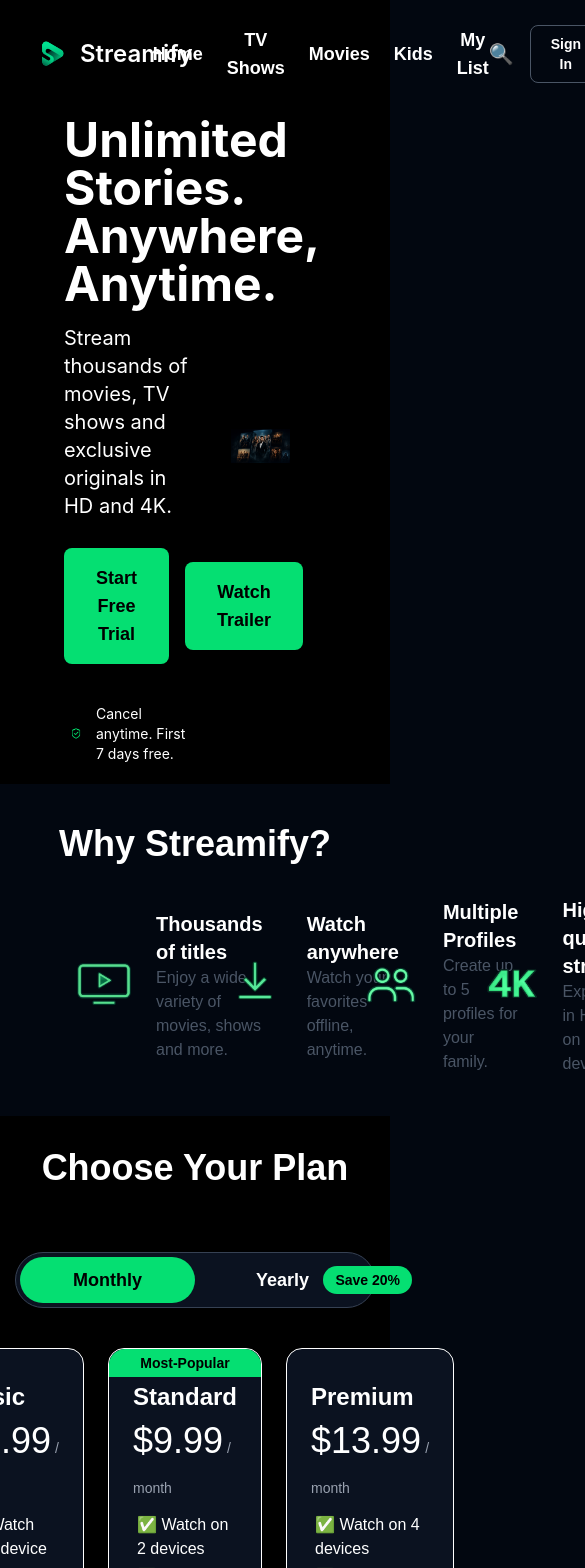
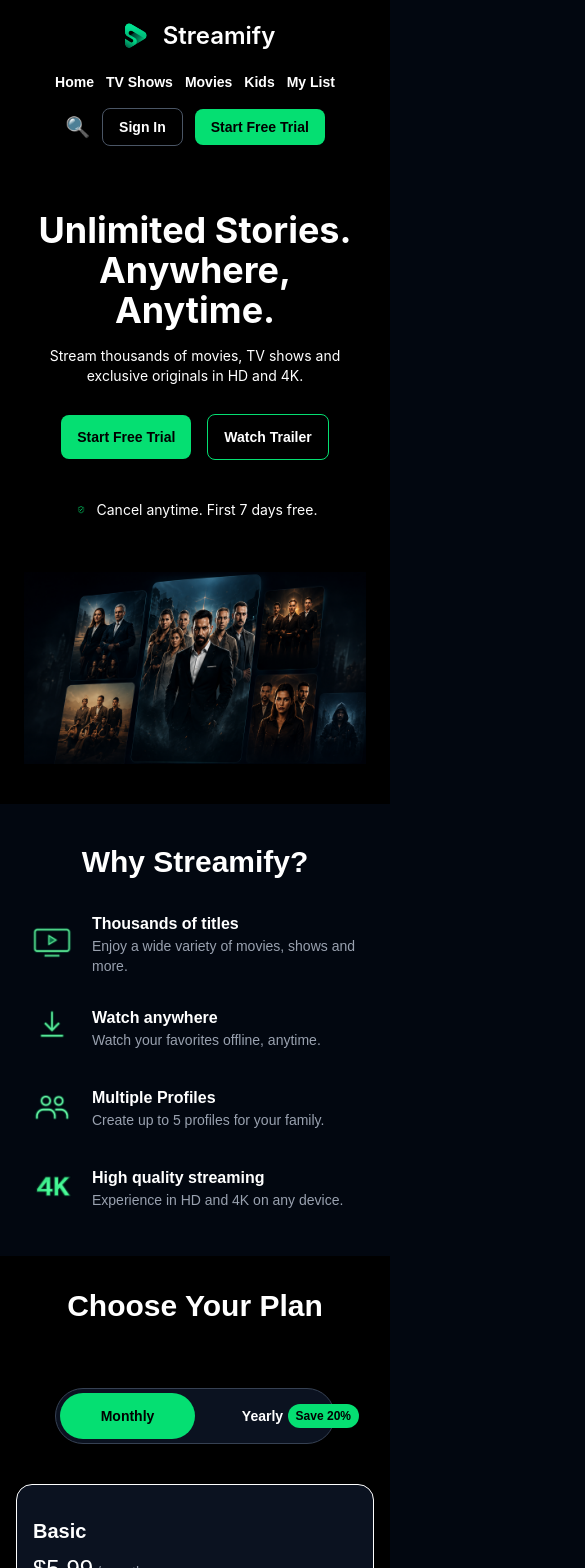
Before and after one commit to sadeenotaibi216/streamify, a React (Vite) app: page /kids in a window 390 px wide. Shown: the top 1568 px of the page, 585 px wide, since content can reach past the window. Built offline with nearby package versions, Linux system fonts and the light colour scheme.

Commit message:
responsive

```diff
--- a/src/components/Cards.jsx
+++ b/src/components/Cards.jsx
@@ -15,23 +15,23 @@ function Card({
   const popular = userPlan === "monthly" ? popularm : populary;
 
   return (
-    <div className="relative flex flex-col bg-[#0B1220] text-white rounded-2xl p-6 w-72 border">
+    <div className="relative flex flex-col bg-[#0B1220] text-white rounded-2xl p-4 md:p-6 w-full sm:w-72 border">
       {popular && (
         <p className="border-green-400 absolute top-0 left-0 w-full bg-green-400 text-black text-center rounded-t-2xl py-1 text-sm font-bold">
           Most-Popular
         </p>
       )}
 
-      <h2 className="text-2xl font-bold mt-2">{title}</h2>
+      <h2 className="text-xl md:text-2xl font-bold mt-4">{title}</h2>
 
-      <p className="text-4xl mt-2">
+      <p className="text-2xl md:text-4xl mt-2">
         ${price}
         <span className="text-sm font-normal text-gray-400 px-1 py-1">
           / {userPlan === "monthly" ? "month" : "year"}
         </span>
       </p>
 
-      <ul className="mt-2 space-y-1 px-1 py-1 mb-4">
+      <ul className="mt-2 space-y-1 px-1 py-1 mb-4 text-sm md:text-base">
         {features.map((feature, index) => (
           <li key={index}>✅ {feature}</li>
         ))}
@@ -53,7 +53,7 @@ function Card({
 function Cards({ userPlan }) {
   return (
     <>
-      <div className="flex gap-6 justify-center mt-10">
+      <div className="flex flex-wrap gap-6 justify-center mt-10 px-4">
         <Card
           title="Basic"
           monthlyPrice="5.99"
@@ -97,7 +97,7 @@ function Cards({ userPlan }) {
         />
       </div>
 
-      <div className="flex gap-2 text-white font-sans justify-center mt-5 items-center">
+      <div className="flex gap-2 text-white font-sans justify-center mt-5 items-center px-4 text-center">
         <img src="/logo.png" alt="Streamify-logo" className="w-10 h-10" />
         <p>Secure Payments . Cancel Anytime</p>
       </div>
--- a/src/components/Footer.jsx
+++ b/src/components/Footer.jsx
@@ -1,27 +1,29 @@
 function FooterLink({ children }) {
-  return <p className="text-gray-400 mb-2">{children}</p>;
+  return <p className="text-gray-400 mb-2 text-sm md:text-base">{children}</p>;
 }
 
 function Footer() {
   return (
-    <>
-      <div className="flex justify-between ml-30 text-white mt-5">
+    <div className="text-white mt-5 px-6 md:px-16 py-8">
+      <div className="flex flex-col md:flex-row justify-between gap-10">
         <div>
           <div className="flex items-center gap-2">
             <img src="/logo.png" alt="Streamify-logo" className="w-10 h-10" />
             <span className="text-2xl font-semibold font-sans">Streamify</span>
           </div>
 
-          <p className="text-xl font-sans text-gray-400 mt-3">
+          <p className="text-base md:text-xl font-sans text-gray-400 mt-3">
             Your favorite stories, all in one place.
             <br />
             Stream anytime, anywhere.
           </p>
         </div>
 
-        <div className="flex gap-20 mr-30">
+        <div className="flex flex-wrap gap-10 md:gap-20">
           <div>
-            <p className="font-semibold text-xl mb-4">Browse</p>
+            <p className="font-semibold text-lg md:text-xl mb-2 md:mb-4">
+              Browse
+            </p>
             <FooterLink>TV Shows</FooterLink>
             <FooterLink>Movies</FooterLink>
             <FooterLink>Kids</FooterLink>
@@ -29,7 +31,9 @@ function Footer() {
           </div>
 
           <div>
-            <p className="font-semibold text-xl mb-4">Company</p>
+            <p className="font-semibold text-lg md:text-xl mb-2 md:mb-4">
+              Company
+            </p>
             <FooterLink>About Us</FooterLink>
             <FooterLink>Careers</FooterLink>
             <FooterLink>Press</FooterLink>
@@ -37,7 +41,9 @@ function Footer() {
           </div>
 
           <div>
-            <p className="font-semibold text-xl mb-4">Support</p>
+            <p className="font-semibold text-lg md:text-xl mb-2 md:mb-4">
+              Support
+            </p>
             <FooterLink>Help Center</FooterLink>
             <FooterLink>Terms of Use</FooterLink>
             <FooterLink>Privacy Policy</FooterLink>
@@ -45,7 +51,7 @@ function Footer() {
           </div>
         </div>
       </div>
-    </>
+    </div>
   );
 }
 
--- a/src/components/Header.jsx
+++ b/src/components/Header.jsx
@@ -11,34 +11,31 @@ function Header() {
     {
       text: "Sign In",
       className:
-        "border border-gray-600 px-5 py-2 rounded-lg hover:border-white",
+        "border border-gray-600 px-4 py-2 rounded-lg hover:border-white",
     },
     {
       text: "Start Free Trial",
       className:
-        "bg-green-400 text-black px-5 py-2 rounded-lg hover:bg-green-300 hover:text-black",
+        "bg-green-400 text-black px-4 py-2 rounded-lg hover:bg-green-300 hover:text-black",
     },
   ];
 
   return (
-    <div className="bg-black text-white flex items-center justify-between px-8 py-4">
+    <div className="bg-black text-white flex flex-col md:flex-row items-center justify-between px-4 md:px-8 py-4 gap-4">
       <div className="flex items-center gap-2">
         <img src="/logo.png" alt="Streamify-logo" className="w-10 h-10" />
         <span className="text-2xl font-semibold font-sans">Streamify</span>
       </div>
-      <div className="flex items-center gap-6 text-lg">
+
+      <div className="flex flex-wrap justify-center items-center gap-3 md:gap-6 text-sm md:text-lg">
         {navButtons.map((button) => (
-          <Button
-            key={button}
-
-            className="hover:text-green-400"
-          >
+          <Button key={button} className="hover:text-green-400">
             {button}
           </Button>
         ))}
       </div>
 
-      <div className="flex items-center gap-4 text-sm">
+      <div className="flex flex-wrap justify-center items-center gap-3 md:gap-4 text-sm">
         {actionButtons.map((button) => (
           <Button key={button.text} className={button.className}>
             {button.text}
--- a/src/components/Hero.jsx
+++ b/src/components/Hero.jsx
@@ -1,41 +1,46 @@
 import Button from "./Buttons";
+
 function Hero() {
   return (
-    <div className="min-h-[55vh] bg-black text-white flex items-center justify-between px-16">
-      <div className="w-1/2 flex flex-col justify-center">
-        <h1 className="text-5xl font-sans font-bold text-white pt-2 pb-2">
+    <div className="min-h-[55vh] bg-black text-white flex flex-col md:flex-row items-center justify-between px-6 md:px-16 py-10 gap-8">
+      <div className="w-full md:w-1/2 flex flex-col justify-center text-center md:text-left">
+        <h1 className="text-4xl md:text-5xl font-sans font-bold text-white pt-2 pb-2">
           Unlimited Stories. <br />
           Anywhere, Anytime.
         </h1>
 
-        <p className="text-xl font-sans text-white pt-2 pb-2">
-          Stream thousands of movies, TV shows and <br />
+        <p className="text-sm md:text-xl font-sans text-white pt-2 pb-2">
+          Stream thousands of movies, TV shows and <br className="hidden md:block" />
           exclusive originals in HD and 4K.
         </p>
 
-        <div className="flex items-center text-white gap-4 pt-5 pb-5">
-          <Button className="bg-green-400 text-black px-8 py-4 text-lg rounded-lg font-semibold hover:bg-green-300">
+        <div className="flex justify-center md:justify-start items-center text-white gap-4 pt-5 pb-5 flex-wrap">
+          <Button className="bg-green-400 text-black px-4 md:px-8 py-3 md:py-4 text-sm md:text-lg rounded-lg font-semibold hover:bg-green-300">
             Start Free Trial
           </Button>
 
-          <Button className="bg-green-400 text-black px-8 py-4 text-lg rounded-lg font-semibold hover:bg-green-300">
+          <Button className="border border-green-400 text-white px-4 md:px-8 py-3 md:py-4 text-sm md:text-lg rounded-lg font-semibold hover:bg-green-400 hover:text-black">
             Watch Trailer
           </Button>
         </div>
 
-        <div className="flex items-center gap-2 pt-5 pb-5">
-          <img src="/green.png" alt="green logo" className="w-6 h-6" />
+        <div className="flex justify-center md:justify-start items-center gap-2 pt-5 pb-5">
+          <img
+            src="/green.png"
+            alt="green logo"
+            className="w-4 h-4 md:w-6 md:h-6"
+          />
           <p className="text-sm text-white font-sans">
             Cancel anytime. First 7 days free.
           </p>
         </div>
       </div>
 
-      <div className="w-1/2 max-w-[80%] aspect-video flex items-center justify-end pt-5 pb-5 text-red">
+      <div className="w-full md:w-1/2 flex items-center justify-center md:justify-end">
         <img
           src="/hero.png"
           alt="hero logo"
-          className="w-full h-full object-contain"
+          className="w-full max-w-[450px] md:max-w-full object-contain"
         />
       </div>
     </div>
--- a/src/components/faq.jsx
+++ b/src/components/faq.jsx
@@ -5,16 +5,23 @@ function FAQItem({ question, answer }) {
   const [open, setOpen] = useState(false);
 
   return (
-    <div className="bg-[#0B1220] text-white rounded-xl px-6 py-4">
-      <div className="flex justify-between items-center">
-        <p className="text-lg font-semibold">{question}</p>
+    <div className="bg-[#0B1220] text-white rounded-xl px-4 md:px-6 py-4">
+      <div className="flex justify-between items-center gap-4">
+        <p className="text-sm md:text-lg font-semibold">{question}</p>
 
-        <Button onClick={() => setOpen(!open)} className="text-3xl px-2 py-0">
+        <Button
+          onClick={() => setOpen(!open)}
+          className="text-2xl md:text-3xl px-2 py-0 flex-shrink-0"
+        >
           {open ? "-" : "+"}
         </Button>
       </div>
 
-      {open && <p className="mt-3 text-gray-400">{answer}</p>}
+      {open && (
+        <p className="mt-3 text-gray-400 text-sm md:text-base">
+          {answer}
+        </p>
+      )}
     </div>
   );
 }
@@ -43,8 +50,8 @@ function FAQ() {
   ];
 
   return (
-    <div className="mt-10 w-5xl mx-auto">
-      <h1 className="text-white text-4xl font-bold text-center mb-6">
+    <div className="mt-5 md:mt-10 w-full max-w-3xl md:max-w-5xl mx-auto px-4">
+      <h1 className="text-white text-2xl md:text-4xl font-bold text-center mb-3 md:mb-6">
         Frequently Asked Questions
       </h1>
 
--- a/src/components/middlepart.jsx
+++ b/src/components/middlepart.jsx
@@ -1,11 +1,20 @@
 function FeatureItem({ imgSrc, imgAlt, title, description }) {
   return (
-    <div className="flex items-center gap-3 flex-1 max-w-[260px]">
-      <img src={imgSrc} alt={imgAlt} className="w-20 h-20" />
+    <div className="flex items-center gap-3 w-full sm:w-[45%] lg:w-[22%]">
+      <img
+        src={imgSrc}
+        alt={imgAlt}
+        className="w-14 h-14 md:w-20 md:h-20"
+      />
 
-      <div className="max-w-[170px]">
-        <p className="text-white text-xl font-semibold">{title}</p>
-        <p className="text-gray-600 text-l">{description}</p>
+      <div>
+        <p className="text-white text-base md:text-xl font-semibold">
+          {title}
+        </p>
+
+        <p className="text-gray-400 text-sm md:text-base">
+          {description}
+        </p>
       </div>
     </div>
   );
@@ -14,11 +23,11 @@ function FeatureItem({ imgSrc, imgAlt, title, description }) {
 function MiddlePart() {
   return (
     <div className="text-white py-10 bg-[#020710]">
-      <h1 className="text-white text-4xl font-bold text-center mb-8">
+      <h1 className="text-white text-3xl md:text-4xl font-bold text-center mb-8">
         Why Streamify?
       </h1>
 
-      <div className="flex items-center justify-between gap-8 px-16">
+      <div className="flex flex-wrap justify-center lg:justify-between gap-6 px-6 md:px-16">
         <FeatureItem
           imgSrc="/6.png"
           imgAlt="Thousands of titles"
--- a/src/components/plan.jsx
+++ b/src/components/plan.jsx
@@ -7,14 +7,14 @@ function Plan() {
 
   return (
     <>
-      <h1 className="text-white text-4xl font-bold text-center mb-8 px-8 py-8">
+      <h1 className="text-white text-3xl md:text-4xl font-bold text-center mb-8 px-4 md:px-8 py-8">
         Choose Your Plan
       </h1>
 
-      <div className="relative flex justify-center items-center rounded-full border border-gray-700 bg-[#0B1220] w-[360px] h-14 mx-auto p-1">
+      <div className="relative flex justify-center items-center rounded-full border border-gray-700 bg-[#0B1220] w-[280px] md:w-[360px] h-14 mx-auto p-1">
         <Button
           onClick={() => setUserPlan("monthly")}
-          className={`w-1/2 h-full rounded-full text-lg font-sans font-semibold ${
+          className={`w-1/2 h-full rounded-full text-sm md:text-lg font-sans font-semibold ${
             userPlan === "monthly" ? "bg-green-400 text-black" : "text-white"
           }`}
         >
@@ -23,14 +23,14 @@ function Plan() {
 
         <Button
           onClick={() => setUserPlan("yearly")}
-          className={`w-1/2 h-full rounded-full text-lg font-sans font-semibold ${
+          className={`w-1/2 h-full rounded-full text-sm md:text-lg font-sans font-semibold ${
             userPlan === "yearly" ? "bg-green-400 text-black" : "text-white"
           }`}
         >
           Yearly
         </Button>
 
-        <Button className="absolute right-[-38px] top-1/2 -translate-y-1/2 bg-green-400 text-black text-sm font-sans rounded-full px-3 py-1">
+        <Button className="absolute right-[-25px] md:right-[-38px] top-1/2 -translate-y-1/2 bg-green-400 text-black text-xs md:text-sm font-sans rounded-full px-2 md:px-3 py-1">
           Save 20%
         </Button>
       </div>
```
